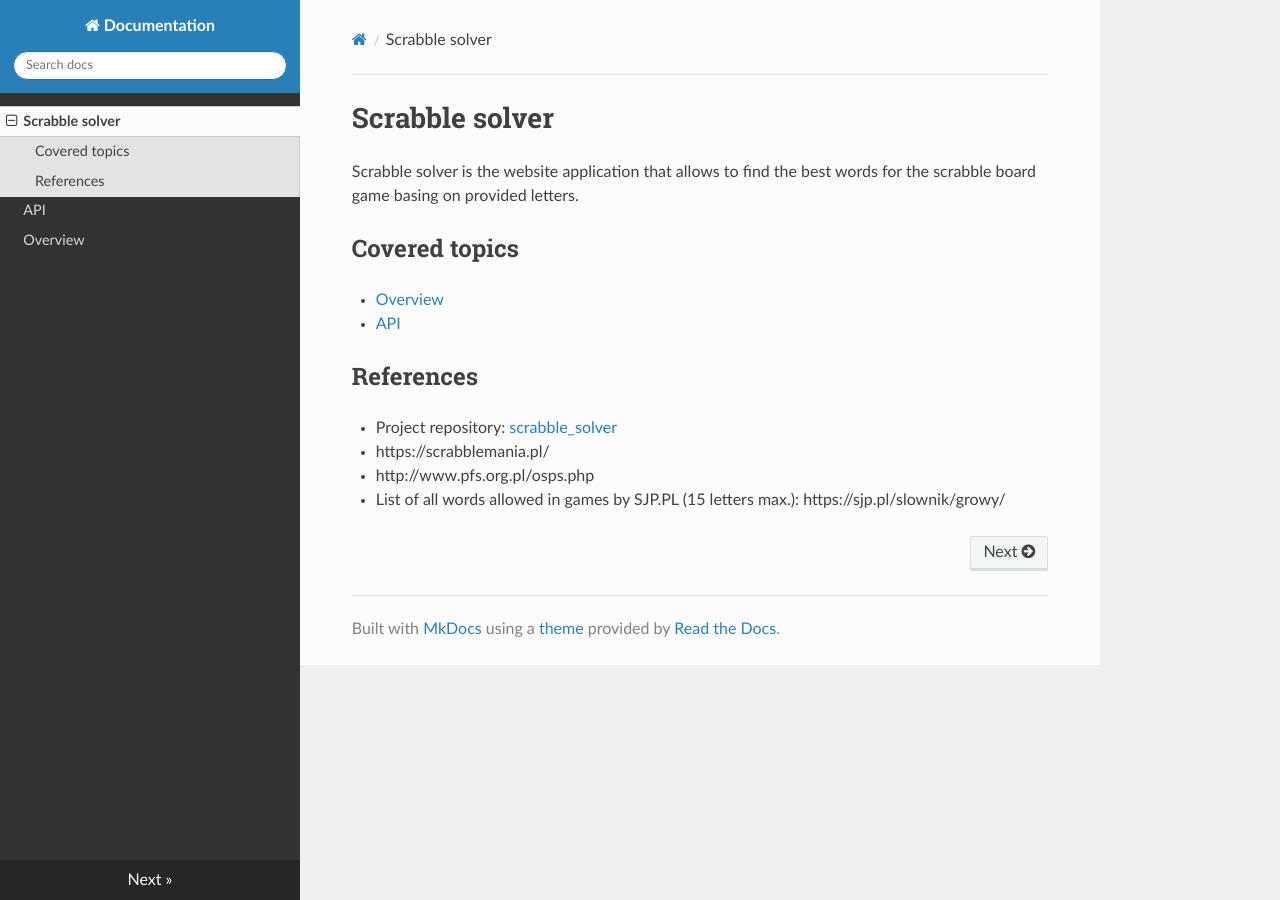
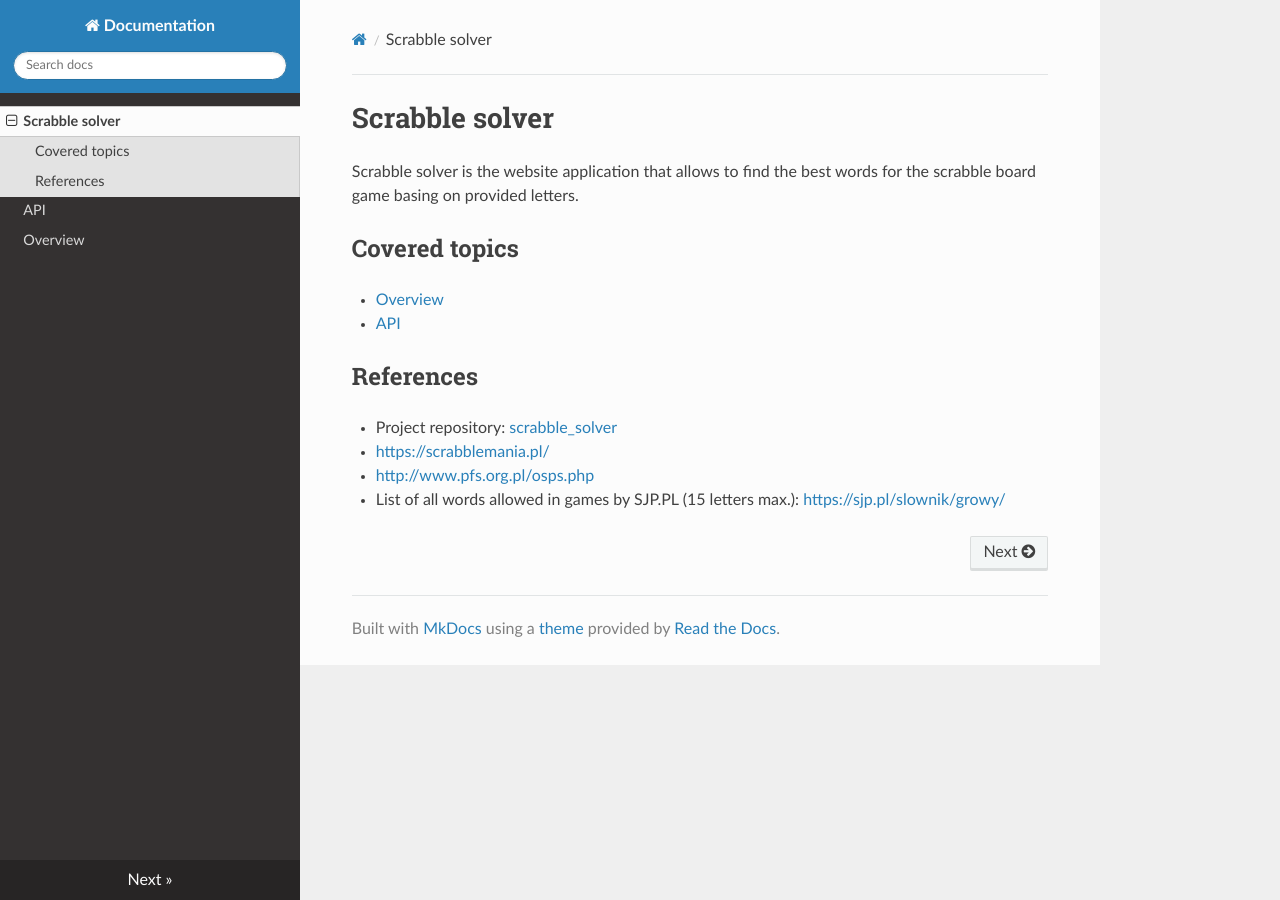
Before and after one commit to rafalsiniewicz/scrabble_solver, an MkDocs documentation site: the page built from app/templates/documentation/docs/index.md, in a window 1280 px wide. Built offline with MkDocs 1.6.1, drawn with Linux system fonts in a browser that asks for light colours; nearby versions of some CDN libraries; some of the changed lines change nothing that is shown.

Commit message:
update links in docs

```diff
--- a/app/templates/documentation/docs/index.md
+++ b/app/templates/documentation/docs/index.md
@@ -8,6 +8,6 @@ Scrabble solver is the website application that allows to find the best words fo
 
 ## References
 - Project repository: [scrabble_solver](https://github.com/rafalsiniewicz/scrabble_solver)
-- https://scrabblemania.pl/
-- http://www.pfs.org.pl/osps.php
-- List of all words allowed in games by SJP.PL (15 letters max.): https://sjp.pl/slownik/growy/
+- [https://scrabblemania.pl/](https://scrabblemania.pl/)
+- [http://www.pfs.org.pl/osps.php](http://www.pfs.org.pl/osps.php)
+- List of all words allowed in games by SJP.PL (15 letters max.): [https://sjp.pl/slownik/growy/](https://sjp.pl/slownik/growy/)
```
